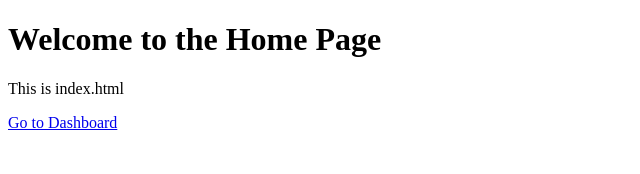
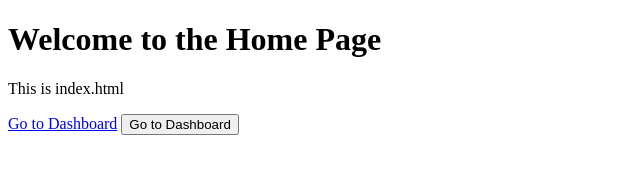
Before and after one commit to dtechnocloud/local-to-git, a plain HTML site: page index.html in a window 1280 px wide. Shown: the whole page, without its empty margins (0-640 px from the left). Drawn offline with Linux system fonts and the light colour scheme.

Commit message:
code add

```diff
--- a/index.html
+++ b/index.html
@@ -9,6 +9,9 @@
     <h1>Welcome to the Home Page</h1>
     <p>This is index.html</p>
 
-    <a href="dashboard.html">Go to Dashboard</a>
+    <a href="deshboard.html">Go to Dashboard</a>
+    <a href="home.html">
+    <button>Go to Dashboard</button>
+</a>
 </body>
 </html>
```
Also changed, not shown: deshboard.html (+2 -0 lines).
